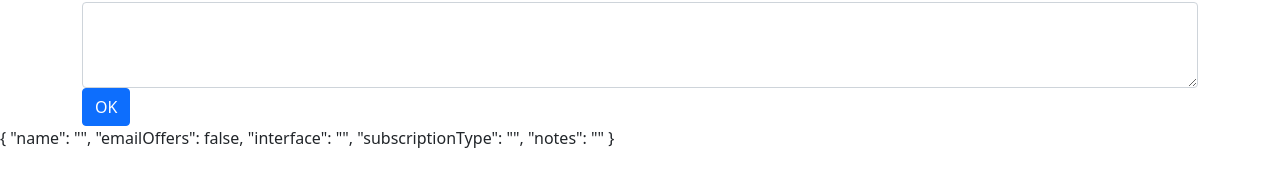
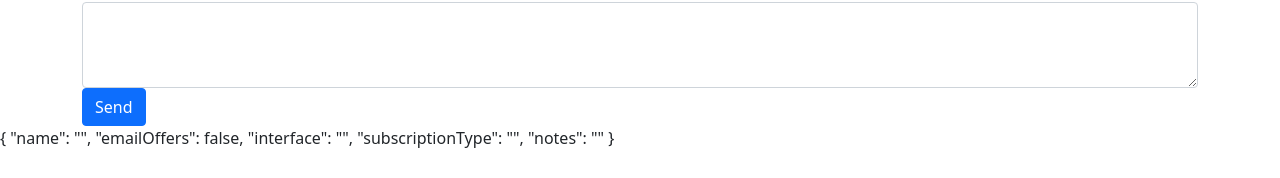
Before and after one commit to timothyAgevi/angularForms, an Angular app: page / in a window 1280 px wide. Shown: the part 287-465 px from the top of the page. Built offline with nearby package versions, Linux system fonts and the light colour scheme.

Commit message:
modify button to Send

```diff
--- a/src/app/user-settings-form/user-settings-form.component.html
+++ b/src/app/user-settings-form/user-settings-form.component.html
@@ -50,7 +50,7 @@
        rows="3" class="form-control"[(ngModel)]="userSettings.notes"></textarea>
 
   </div>
-    <button class="btn btn-primary">OK</button>
+    <button class="btn btn-primary">Send</button>
 </form>
 </div>
 {{form.value |json}}
```
